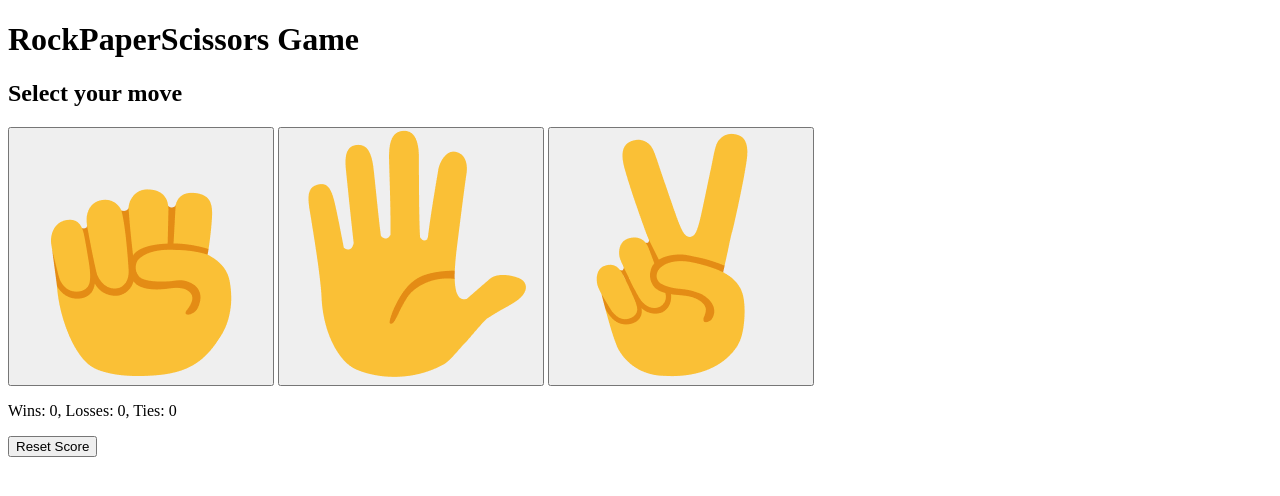
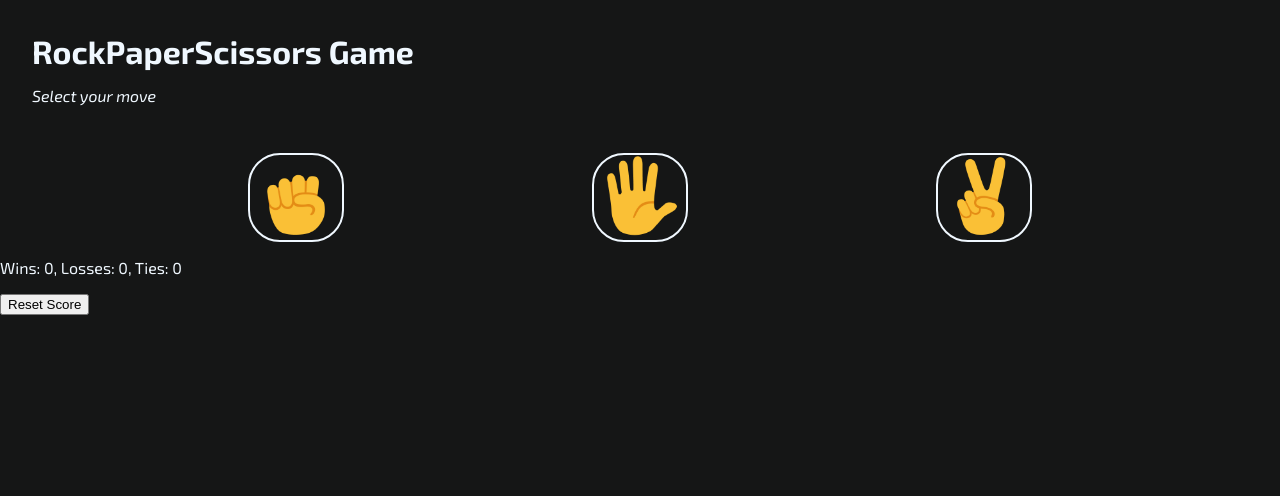
Before and after one commit to RubiGuy/RockPaperScissors, a plain HTML site: page index.html in a window 1280 px wide. Drawn offline with Linux system fonts and the light colour scheme.

Commit message:
css-preparing

```diff
--- a/index.html
+++ b/index.html
@@ -10,13 +10,13 @@
 <body>
     <header>
         <h1 class="title">RockPaperScissors Game</h1>
-        <h2 class="subtitle">Select your move</h2>
+        <p class="subtitle">Select your move</p>
     </header>
     <main>
         <div class="moves-buttons">
-            <button class="rock-button" onclick="playGame('rock')"><img src="src/rock-move.png"></button>
-            <button class="paper-button" onclick="playGame('paper')"><img src="src/paper-move.png"></button>
-            <button class="scissors-button" onclick="playGame('scissors')"><img src="src/scissors-move.png"></button>
+            <button id="buttonMove" class="rock-button" onclick="playGame('rock')"><img src="src/rock-move.png" class="move-image"></button>
+            <button id="buttonMove" class="paper-button" onclick="playGame('paper')"><img src="src/paper-move.png" class="move-image"></button>
+            <button id="buttonMove" class="scissors-button" onclick="playGame('scissors')"><img src="src/scissors-move.png" class="move-image"></button>
         </div>
         <div>
             <p class="result"></p>
--- a/index.js
+++ b/index.js
@@ -32,7 +32,7 @@ function playGame(move){
 
     updateScoreElementAndLocal()
 
-    movesElement.innerHTML = `You <img src="src/${move}-move.png" class="move-image"> | <img src="src/${computerMove}-move.png" class="computerMove-image"> Computer`;
+    movesElement.innerHTML = `You <img src="src/${move}-move.png" class="move-image"> | <img src="src/${computerMove}-move.png" class="move-image"> Computer`;
 
 
 }
--- a/style.css
+++ b/style.css
@@ -0,0 +1,40 @@
+@import url('https://fonts.googleapis.com/css2?family=Exo+2:ital,wght@0,100..900;1,100..900&display=swap');
+
+body{
+    padding: 0;
+    margin: 0;
+    font-family: "Exo 2", serif;
+    background-color: rgb(21, 22, 22);
+    color:aliceblue;
+}
+
+.title{
+    margin: 0;
+}
+.subtitle{
+    font-style: italic;
+}
+
+header{
+    display: flex;
+    padding: 2rem;
+    flex-direction: column;
+}
+
+.moves-buttons{
+    display: flex;
+    justify-content: space-evenly;
+
+}
+
+
+.move-image{
+    height: 5rem;
+}
+
+#buttonMove{
+    background-color: transparent;
+    border-radius: 2rem;
+    border-color: aliceblue;
+    border-style: solid;
+}
```
